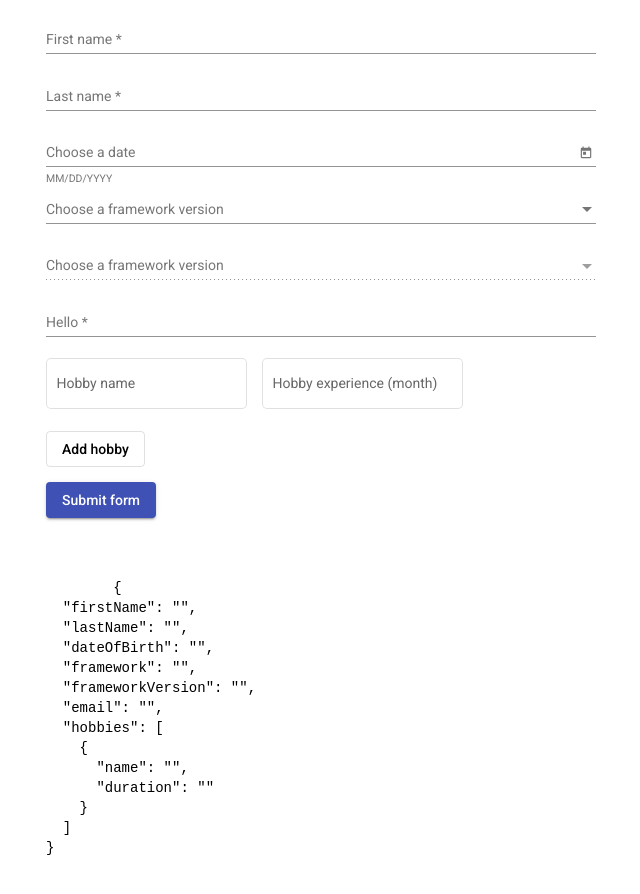
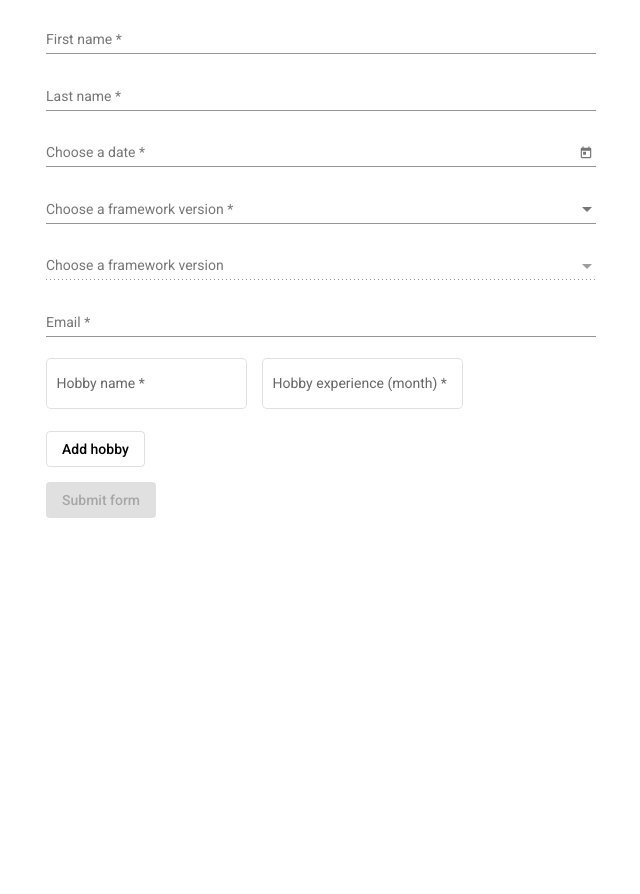
Before and after one commit to harkunovdmytro/front-end-form, an Angular app: page / in a window 1280 px wide. Shown: the top 894 px of the page, without its empty margins (319-959 px from the left). After the commit the page ends 800 px from the top, so only its background shows below. Built offline with nearby package versions, Linux system fonts and the light colour scheme.

Commit message:
formatted html-templates, folrders, ts-files

```diff
--- a/src/app/app.component.ts
+++ b/src/app/app.component.ts
@@ -5,6 +5,4 @@ import { Component } from '@angular/core';
   templateUrl: './app.component.html',
   styleUrls: ['./app.component.scss']
 })
-export class AppComponent {
-  title = 'front-end-form';
-}
+export class AppComponent { }
--- a/src/app/app.module.ts
+++ b/src/app/app.module.ts
@@ -3,9 +3,7 @@ import { BrowserModule } from '@angular/platform-browser';
 import { ReactiveFormsModule } from "@angular/forms"
 import { AppComponent } from './app.component';
 import { FeFormComponent } from './fe-form/fe-form.component';
-
 import { MaterialModule } from './material/material.module';
-import { MatDatepickerModule } from "@angular/material/datepicker";
 
 @NgModule({
   declarations: [
@@ -16,9 +14,7 @@ import { MatDatepickerModule } from "@angular/material/datepicker";
     BrowserModule,
     ReactiveFormsModule,
     MaterialModule,
-    MatDatepickerModule,
   ],
-  providers: [MatDatepickerModule],
   bootstrap: [AppComponent]
 })
 export class AppModule { }
--- a/src/app/fe-form/fe-form.component.html
+++ b/src/app/fe-form/fe-form.component.html
@@ -1,72 +1,135 @@
 <section class="container">
-    <form [formGroup]="form" (submit)="postForm()">
-
+    <form
+        [formGroup]="form"
+        (submit)="postForm()"
+    >
         <mat-form-field>
             <mat-label>First name</mat-label>
-            <input matInput formControlName="firstName" required>
+            <input
+                matInput
+                formControlName="firstName"
+            >
+            <mat-hint *ngIf="form.get('firstName')?.invalid && form.get('firstName')?.touched">Field is empty. Fill it.</mat-hint>
         </mat-form-field>
 
         <mat-form-field>
             <mat-label>Last name</mat-label>
-            <input matInput formControlName="lastName" required>
+            <input
+                matInput
+                formControlName="lastName"
+            >
+            <mat-hint *ngIf="form.get('lastName')?.invalid && form.get('lastName')?.touched">Field is empty. Fill it.</mat-hint>
         </mat-form-field>
 
         <mat-form-field>
             <mat-label>Choose a date</mat-label>
-            <input matInput formControlName="dateOfBirth" [matDatepicker]="picker">
-            <mat-hint>MM/DD/YYYY</mat-hint>
-            <mat-datepicker-toggle matSuffix [for]="picker"></mat-datepicker-toggle>
+            <input
+                matInput
+                formControlName="dateOfBirth"
+                [matDatepicker]="picker"
+            >
+            <mat-hint *ngIf="form.get('dateOfBirth')?.touched&&form.get('dateOfBirth')?.invalid">Pick your birth date</mat-hint>
+            <mat-datepicker-toggle
+                matSuffix
+                [for]="picker"
+            ></mat-datepicker-toggle>
             <mat-datepicker #picker></mat-datepicker>
         </mat-form-field>
 
         <mat-form-field>
             <mat-label>Choose a framework version</mat-label>
-            <mat-select matInput formControlName="framework">
-                <mat-option *ngFor="let framework of frameworks" value="{{framework}}"> {{ framework |
-                    titlecase}}</mat-option>
+            <mat-select
+                matInput
+                formControlName="framework"
+            >
+                <mat-option
+                    *ngFor="let framework of frameworks"
+                    [value]="framework"
+                >
+                    {{ framework | titlecase}}
+                </mat-option>
             </mat-select>
         </mat-form-field>
 
-
         <mat-form-field>
             <mat-label>Choose a framework version</mat-label>
-            <mat-select matInput formControlName="frameworkVersion" [disabled]="form.get('framework')?.value ==''">
-                <mat-option *ngFor="let version of currentVersions" value="{{version}}"> {{
+            <mat-select
+                matInput
+                formControlName="frameworkVersion"
+                [disabled]="form.get('framework')?.value ==''"
+            >
+                <mat-option
+                    *ngFor="let version of currentVersions"
+                    value="{{version}}"
+                >
+                    {{
                     version |
-                    titlecase}}</mat-option>
+                    titlecase}}
+                </mat-option>
             </mat-select>
         </mat-form-field>
 
-
-
         <mat-form-field>
-            <mat-label>Hello</mat-label>
-            <input matInput formControlName="email" email required>
+            <mat-label>Email</mat-label>
+            <input
+                matInput
+                formControlName="email"
+            >
         </mat-form-field>
 
-        <div formArrayName="hobbies" class="hobbies">
-
-            <div formGroupName="{{i}}" class="hobbies__item" *ngFor="let hobby of hobbies.controls; let i = index">
+        <div
+            formArrayName="hobby"
+            class="hobbies"
+        >
+            <div
+                *ngFor="let hobbyItem of hobby.controls; let i = index"
+                class="hobby-item"
+                [formGroupName]="i"
+            >
                 <mat-form-field appearance="outline">
                     <mat-label>Hobby name</mat-label>
-                    <input matInput formControlName="name">
+                    <input
+                        type="text"
+                        matInput
+                        formControlName="name"
+                    >
                 </mat-form-field>
+
                 <mat-form-field appearance="outline">
                     <mat-label>Hobby experience (month)</mat-label>
-                    <input matInput formControlName="duration">
+                    <input
+                        type="number"
+                        matInput
+                        formControlName="duration"
+                    >
                 </mat-form-field>
+
+                <button
+                    *ngIf="i !== 0"
+                    class="remove-hobby-btn"
+                    mat-raised-button
+                    color="warn"
+                    (click)="removeHobby($event,i)"
+                >
+                    Remove
+                </button>
             </div>
-
-            <button class="btn" mat-stroked-button (click)="addHobby()">Add hobby</button>
+            <button
+                class="btn"
+                mat-stroked-button
+                (click)="addHobby($event)"
+            >
+                Add hobby
+            </button>
         </div>
         <div>
-            <button mat-raised-button color="primary">Submit form</button>
+            <button
+            mat-raised-button
+            color="primary"
+            [disabled]="form.invalid"
+            >
+                Submit form
+            </button>
         </div>
     </form>
 </section>
-<h1>{{currentFramework}}</h1>
-<div class="container">
-    <pre>
-        {{form.value|json}}
-    </pre>
-</div>
--- a/src/app/fe-form/fe-form.component.scss
+++ b/src/app/fe-form/fe-form.component.scss
@@ -2,12 +2,14 @@
     margin: auto;
     max-width: 550px;
     padding: 15px;
-
 }
 
 .container form {
     display: flex;
     flex-flow: column;
+}
+.remove-hobby-btn {
+    margin-left: 10px;
 }
 
 .btn {
@@ -15,6 +17,6 @@
     margin-bottom: 15px;
 }
 
-.hobbies__item mat-form-field:nth-child(2) {
+.hobby-item mat-form-field:nth-child(2) {
     margin-left: 15px;
 }
--- a/src/app/fe-form/fe-form.component.ts
+++ b/src/app/fe-form/fe-form.component.ts
@@ -1,66 +1,83 @@
-import { Component, OnInit } from '@angular/core';
-import { FormGroup, FormControl, FormArray } from "@angular/forms"
-import { SendFormService } from "../send-form.service";
+import { Component } from '@angular/core';
+import { FormGroup, FormControl, FormArray } from '@angular/forms'
+import { SendFormService } from '../services/send-form.service';
+import { Validators } from '@angular/forms';
+import { FormRequest } from '../interfaces/form-request';
+
+const getFrameworksVersions = () => ({
+  angular: ['1.1.1', '1.2.1', '1.3.3'],
+  react: ['2.1.2', '3.2.4', '4.3.1'],
+  vue: ['3.3.1', '5.2.1', '5.1.3'],
+  '': []
+});
 
 @Component({
   selector: 'app-fe-form',
   templateUrl: './fe-form.component.html',
   styleUrls: ['./fe-form.component.scss']
 })
-export class FeFormComponent implements OnInit {
-  form!: FormGroup;
-  hobbies!: FormArray;
-  frameworks = [
-    "angular",
-    "react",
-    "vue",
-  ]
+export class FeFormComponent {
+  frameworks = ['angular', 'react', 'vue'];
 
-  frameworksVersions: { [index: string]: any } = {
-    "angular": ['1.1.1', '1.2.1', '1.3.3'],
-    "react": ['2.1.2', '3.2.4', '4.3.1'],
-    "vue": ['3.3.1', '5.2.1', '5.1.3'],
-    "": []
-  }
+  frameworksVersions: { [index: string]: any } = getFrameworksVersions();
+
+  hobby = new FormArray([
+    this.createHobbyFormGroup()
+  ]);
+
+  form = new FormGroup({
+    firstName: new FormControl('', { validators: [Validators.required] }),
+    lastName: new FormControl('', { validators: [Validators.required] }),
+    dateOfBirth: new FormControl('', { validators: [Validators.required] }),
+    framework: new FormControl('', { validators: [Validators.required] }),
+    frameworkVersion: new FormControl('', { validators: [Validators.required] }),
+    email: new FormControl('', { validators: [Validators.required, Validators.email] }),
+    hobby: this.hobby
+  });
 
   get currentFramework(): string {
-    return (<FormControl>this.form.get("framework")).value ?? "";
+    return (<FormControl>this.form.get('framework')).value ?? '';
   }
 
   get currentVersions(): string[] {
     return this.frameworksVersions[this.currentFramework];
   }
 
-  constructor(private sendFormService:SendFormService) { }
+  constructor(private sendFormService: SendFormService) { }
 
-  ngOnInit(): void {
-    this.hobbies = new FormArray([
-      this.createHobbyFormGroup()
-    ])
+  addHobby(event: Event): void {
+    event.preventDefault();
+    this.hobby.push(this.createHobbyFormGroup());
+  };
 
-    this.form = new FormGroup({
-      firstName: new FormControl(""),
-      lastName: new FormControl(""),
-      dateOfBirth: new FormControl(""),
-      framework: new FormControl(""),
-      frameworkVersion: new FormControl(""),
-      email: new FormControl(""),
-      hobbies: this.hobbies
-    })
-  }
-
-  addHobby() {
-    this.hobbies.push(this.createHobbyFormGroup())
-  }
-
-  createHobbyFormGroup() {
-    return new FormGroup({
-      name: new FormControl(""),
-      duration: new FormControl("")
-    })
-  }
+  removeHobby(event: Event, id: number): void {
+    event.preventDefault();
+    this.hobby.removeAt(id);
+  };
 
   postForm() {
-    this.sendFormService.sendForm(this.form.value)
+    const formDate = new Date(Date.parse((<FormControl>this.form.get('dateOfBirth'))?.value));
+
+    const day = formDate.getDay() + 4;
+    const month = formDate.getMonth() + 1;
+    const year = formDate.getFullYear();
+
+    const date = (day > 9 ? day : '0' + day) + '-'
+      + (month > 9 ? month : '0' + month) + '-' + year;
+
+    const hobby = this.form.get('hobby')?.value.map((item) => ({ ...item, duration: (item.duration + ' month') }));
+
+    this.sendFormService.sendForm(<FormRequest>{
+      ...this.form.value,
+      dateOfBirth: date,
+      hobby: hobby,
+    })
+  };
+
+  private createHobbyFormGroup() {
+    return new FormGroup({
+      name: new FormControl('', { validators: [Validators.required] }),
+      duration: new FormControl('', { validators: [Validators.required] })
+    }, { validators: [Validators.required] })
   }
-}
+};
--- /dev/null
+++ b/src/app/interfaces/form-request.ts
@@ -0,0 +1,12 @@
+export interface FormRequest {
+    firstName: string;
+    lastName: string;
+    "dateOfBirth": string,
+    "framework": string,
+    "frameworkVersion": string,
+    "email": string,
+    "hobby": {
+        "name": string,
+        "duration": string
+    }[]
+};
--- a/src/app/send-form.service.ts
+++ /dev/null
@@ -1,39 +0,0 @@
-import { Injectable } from '@angular/core';
-import { HttpClient } from "@angular/common/http";
-
-@Injectable({
-  providedIn: 'root'
-})
-export class SendFormService {
-
-  private LINK = "http://localhost:4200";
-
-  // constructor(private http: HttpClient) { }
-
-
-  sendForm(formRes: any) {
-    const formDate = new Date(Date.parse(formRes.dateOfBirth))
-
-    const day = formDate.getDay() + 4;
-    const month = formDate.getMonth() + 1;
-    const year = formDate.getFullYear();
-
-    const date = (day > 9 ? day : "0" + day) + "-"
-      + (month > 9 ? month : "0" + month) + "-" + year;
-
-    const formValues = {
-      firstName: formRes.firstName,
-      lastName: formRes.lastName,
-      dateOfBirth: date,
-      framework: formRes.framework,
-      frameworkVersion: formRes.frameworkVersion,
-      email: formRes.email,
-      hobby: formRes.hobbies
-    }
-
-    // return this.http.post(this.LINK, formRes);
-
-    console.log(formValues)
-  }
-
-}
--- /dev/null
+++ b/src/app/services/send-form.service.ts
@@ -0,0 +1,20 @@
+import { Injectable } from '@angular/core';
+import { HttpClient } from '@angular/common/http';
+import { FormRequest } from '../interfaces/form-request';
+@Injectable({
+  providedIn: 'root'
+})
+export class SendFormService {
+
+  private LINK = 'http://localhost:4200';
+
+  // constructor(private http: HttpClient) { }
+
+
+  sendForm(formRes: FormRequest): void {
+    // return this.http.post(this.LINK, formRes);
+
+    console.log(formRes);
+  }
+
+}
```
Also changed, not shown: src/app/material/material.module.ts (+5 -4 lines), 2 other files (tests, documents, lock files or other folders).
